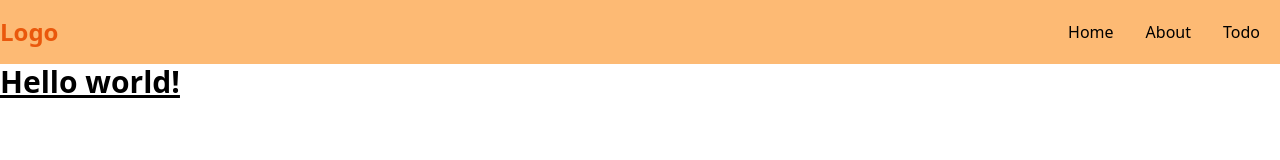
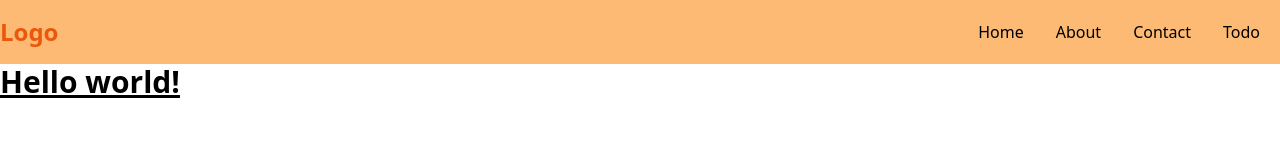
Before and after one commit to sayamelonk/ReactJS-Pemula, a React (Vite) app: page /todo in a window 1280 px wide. Shown: the top 160 px of the page. Built offline with nearby package versions, Linux system fonts and the light colour scheme.

Commit message:
React Props Component dan List Rendering

```diff
--- a/src/App.jsx
+++ b/src/App.jsx
@@ -2,13 +2,35 @@ import Navigation from './components/Navigation'
 import Footer from './components/Footer'
 
 function App() {
+  const listItem = [
+    {
+      id: 1,
+      name: 'Home',
+      url: '/',
+    },
+    {
+      id: 2,
+      name: 'About',
+      url: '/About',
+    },
+    {
+      id: 3,
+      name: 'Contact',
+      url: '/Contact',
+    },
+    {
+      id: 4,
+      name: 'Todo',
+      url: '/Todo',
+    },
+  ]
   return (
     <>
-      <Navigation />
+      <Navigation listItem={listItem} />
       <main className="h-screen">
         <h1 className="text-3xl font-bold underline">Hello world!</h1>
       </main>
-      <Footer></Footer>
+      <Footer/>
     </>
   )
 }
--- a/src/components/Navigation.jsx
+++ b/src/components/Navigation.jsx
@@ -1,22 +1,24 @@
-const Navigation = () => {
+import PropTypes from 'prop-types'
+
+const Navigation = ({ listItem }) => {
   return (
     <nav className="flex justify-between bg-orange-300">
       <h1 className="text-2xl font-bold text-orange-600 flex items-center">
         Logo
       </h1>
       <ul className="flex flex-row gap-8 p-5">
-        <li className="hover:text-orange-600">
-          <a href="">Home</a>
-        </li>
-        <li className="hover:text-orange-600">
-          <a href="">About</a>
-        </li>
-        <li className="hover:text-orange-600">
-          <a href="">Todo</a>
-        </li>
+        {listItem.map((item) => (
+          <li key={item.id} className="hover:text-orange-600">
+            <a href={item.url}>{item.name}</a>
+          </li>
+        ))}
       </ul>
     </nav>
   )
 }
 
+Navigation.propTypes = {
+  listItem: PropTypes.array.isRequired,
+}
+
 export default Navigation
```
